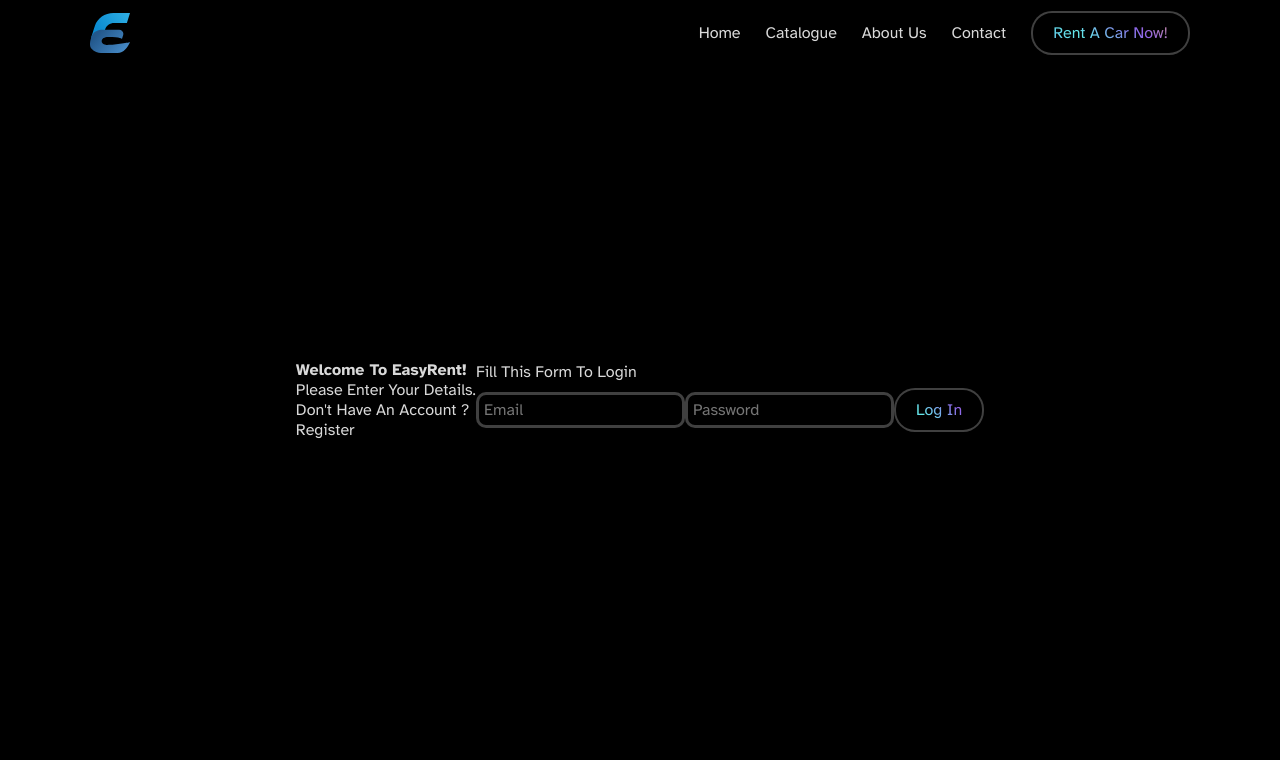
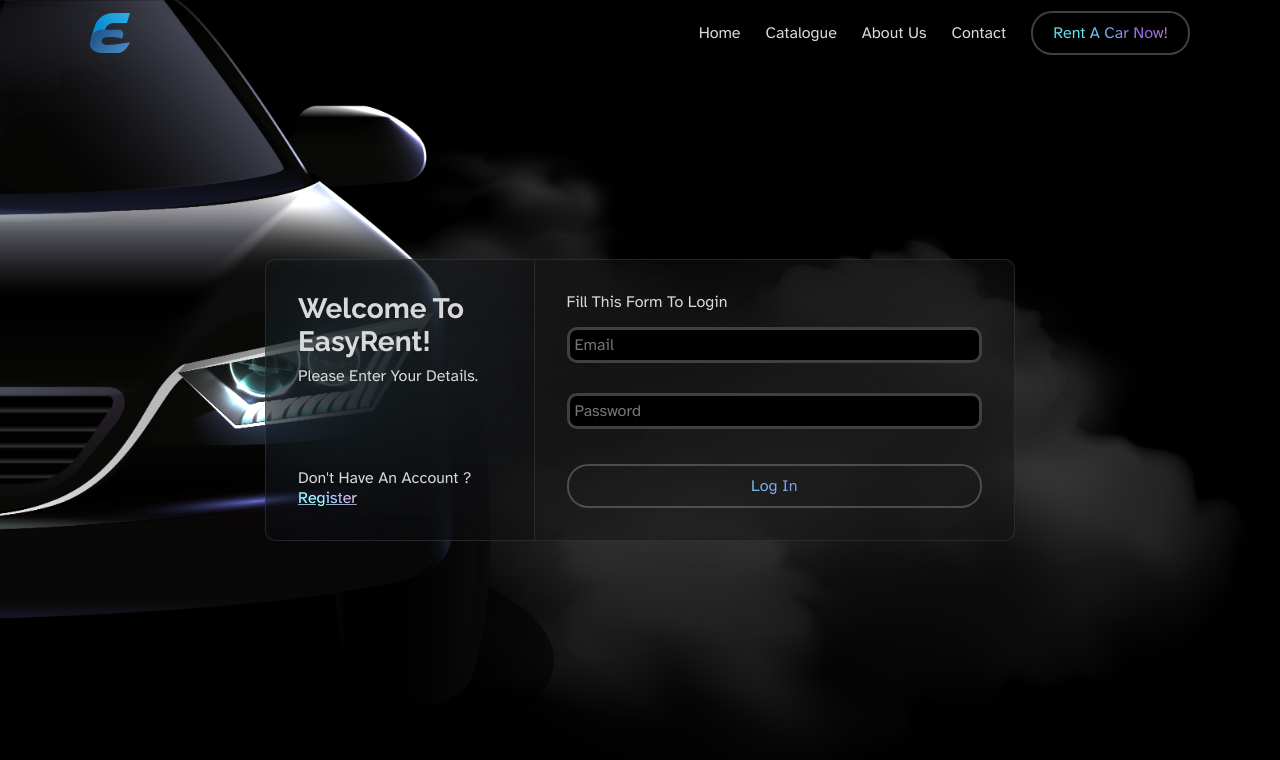
Before and after one commit to mwww/EasyRent, a React (Vite) app: page /login in a window 1280 px wide. Shown: the top 760 px of the page. Built offline with nearby package versions, Linux system fonts and the light colour scheme.

Commit message:
Update main.module.scss

```diff
--- a/src/pages/app/login/main/main.module.scss
+++ b/src/pages/app/login/main/main.module.scss
@@ -1,8 +1,6 @@
-.bg {
+.main {
   background-image: url('/imgs/bg.png');
-}
 
-.container {
   display: flex;
   width: 100%;
   // padding: 200px;
@@ -61,3 +59,77 @@
     padding: 9px 20px;
   }
 }
+
+// ===
+
+.container {
+  display: flex;
+  flex-direction: row;
+
+  // background-color: #4aa4ff46;
+
+  width: 100%;
+  max-width: 750px;
+
+  margin: 2rem;
+
+  border: 1px solid hsla(0, 0%, 25%, 0.5);
+  border-radius: 10px;
+
+  @supports ((-webkit-backdrop-filter: none) or (backdrop-filter: none)) {
+    background-color: rgb(17 17 17/0.25);
+    -webkit-backdrop-filter: blur(5rem) brightness(0.75) saturate(5);
+    backdrop-filter: blur(5rem) brightness(0.75) saturate(5);
+  }
+
+  > div {
+    padding: 2rem;
+  }
+}
+
+.side {
+  width: 400px;
+  display: flex;
+  flex-direction: column;
+  justify-content: space-between;
+
+  @supports ((-webkit-backdrop-filter: none) or (backdrop-filter: none)) {
+    // background-color: rgb(17 17 17/0.25);
+    -webkit-backdrop-filter: blur(5rem) brightness(0.25) saturate(5);
+    backdrop-filter: blur(5rem) brightness(0.25) saturate(5);
+  }
+
+  border-right: 1px solid hsla(0, 0%, 25%, 0.5);
+  border-radius: 10px 0 0 10px;
+
+  > div > h1 {
+    font-family: 'Raleway';
+    font-weight: 900;
+    font-size: 1.75rem;
+
+    margin-bottom: 0.5rem;
+  }
+
+  > div:nth-child(2) {
+    a {
+      background: linear-gradient(45deg, #4aa5ff, #4affff, #6e6efc, #ffa54a);
+      background-clip: text;
+      -webkit-background-clip: text;
+      color: rgba(255, 255, 255, 0.5);
+
+      text-decoration: underline;
+    }
+  }
+}
+
+.content {
+  width: 100%;
+  > form {
+    display: flex;
+    flex-direction: column;
+    gap: 5px;
+    > button {
+      margin-top: 20px;
+    }
+  }
+}
```
